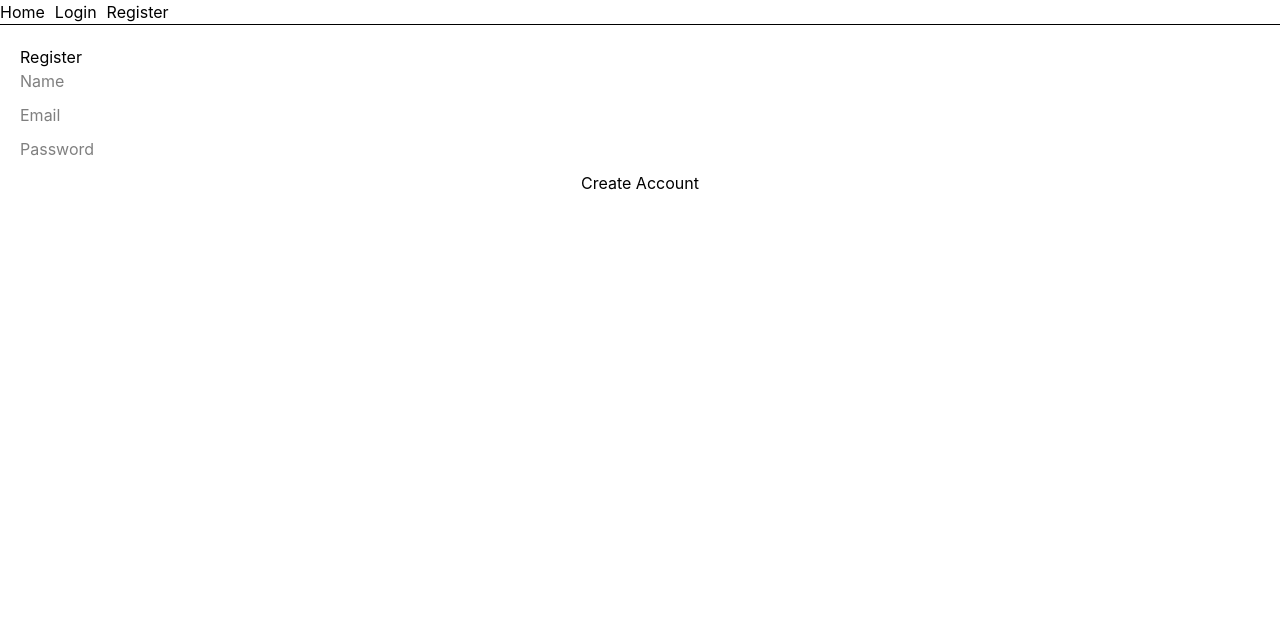
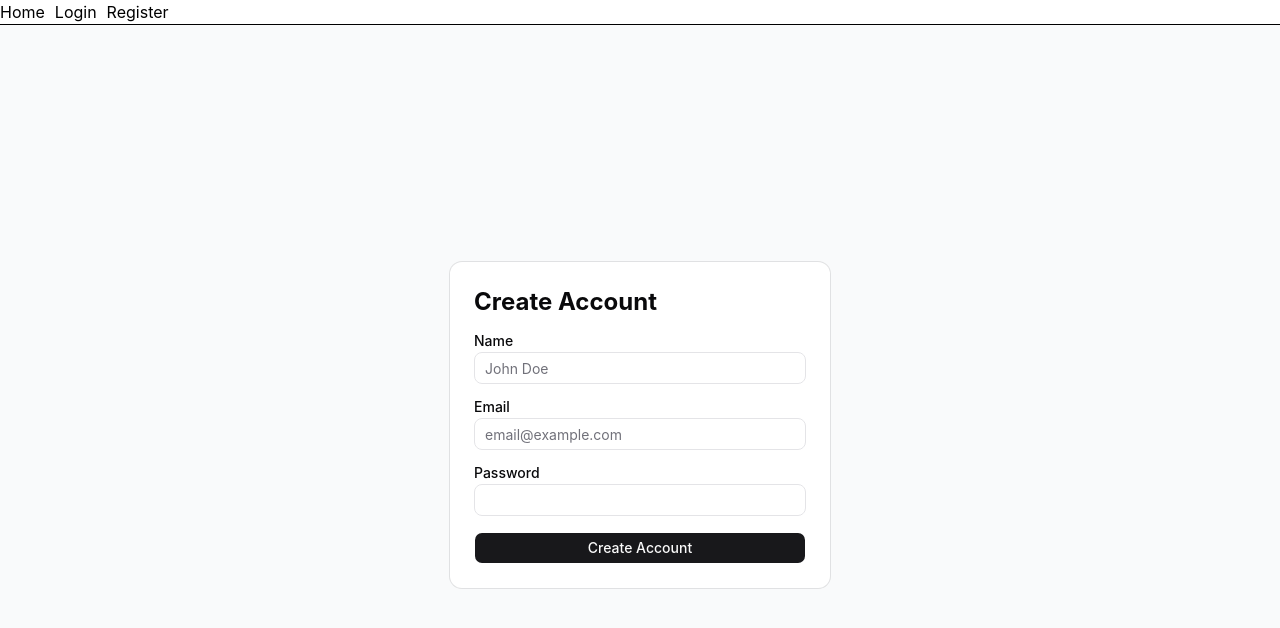
Before and after one commit to mohamedaffif/pern-auth, a React (Vite) app in the folder frontend/: page /register in a window 1280 px wide. Shown: the top 628 px of the page. Built offline with nearby package versions, Linux system fonts and the light colour scheme.

Commit message:
frontend register and login with reach-hk-form and zod

```diff
--- a/frontend/package.json
+++ b/frontend/package.json
@@ -10,6 +10,7 @@
     "preview": "vite preview"
   },
   "dependencies": {
+    "@hookform/resolvers": "^5.4.0",
     "@radix-ui/react-slot": "^1.2.4",
     "@tailwindcss/vite": "^4.3.0",
     "@tanstack/react-router": "^1.170.8",
@@ -17,7 +18,9 @@
     "clsx": "^2.1.1",
     "react": "^19.2.6",
     "react-dom": "^19.2.6",
-    "tailwind-merge": "^3.6.0"
+    "react-hook-form": "^7.76.1",
+    "tailwind-merge": "^3.6.0",
+    "zod": "^4.4.3"
   },
   "devDependencies": {
     "@eslint/js": "^10.0.1",
--- a/frontend/src/components/ui/label.tsx
+++ b/frontend/src/components/ui/label.tsx
@@ -1,14 +1,14 @@
 import * as React from "react"
-import { Label as LabelPrimitive } from "radix-ui"
+import { Label as LabelPrimitive } from "@radix-ui/react-label"
 
 import { cn } from "@/lib/utils"
 
 function Label({
   className,
   ...props
-}: React.ComponentProps<typeof LabelPrimitive.Root>) {
+}: React.ComponentProps<typeof LabelPrimitive>) {
   return (
-    <LabelPrimitive.Root
+    <LabelPrimitive
       data-slot="label"
       className={cn(
         "flex items-center gap-2 text-sm leading-none font-medium select-none group-data-[disabled=true]:pointer-events-none group-data-[disabled=true]:opacity-50 peer-disabled:cursor-not-allowed peer-disabled:opacity-50",
--- a/frontend/src/routes/login.tsx
+++ b/frontend/src/routes/login.tsx
@@ -1,20 +1,82 @@
 import { createFileRoute } from '@tanstack/react-router'
+import { useForm } from 'react-hook-form'
+import { z } from 'zod'
+import { zodResolver } from '@hookform/resolvers/zod'
+
+import { Button } from '@/components/ui/button'
+import { Input } from '@/components/ui/input'
+import { Card } from '@/components/ui/card'
+import { Label } from '@/components/ui/label'
 
 export const Route = createFileRoute('/login')({
-  component: LoginPage,
+  component: Login,
 })
 
-function LoginPage() {
+const schema = z.object({
+  email: z.string().email('Invalid email'),
+  password: z.string().min(6, 'Password too short'),
+})
+
+type FormData = z.infer<typeof schema>
+
+function Login() {
+  const {
+    register,
+    handleSubmit,
+    formState: { errors, isSubmitting },
+  } = useForm<FormData>({
+    resolver: zodResolver(schema),
+  })
+
+  const onSubmit = async (data: FormData) => {
+    console.log('Login data:', data)
+
+    // later: API call → backend login
+  }
+
   return (
-    <div style={{ padding: 20 }}>
-      <h1>Login</h1>
+    <div className="flex items-center justify-center h-screen bg-gray-50">
+      <Card className="w-95 p-6">
 
-      <form style={{ display: 'flex', flexDirection: 'column', gap: 10 }}>
-        <input placeholder="Email" />
-        <input type="password" placeholder="Password" />
+         <form
+        onSubmit={handleSubmit(onSubmit)}
+        autoComplete="off"
+        className="space-y-4"
+      >
 
-        <button type="submit">Login</button>
+        <h1 className="text-2xl font-bold">Welcome Back</h1>
+
+        {/* Email */}
+        <div className="space-y-1">
+          <Label>Email</Label>
+          <Input placeholder="email@example.com" {...register('email')} />
+          {errors.email && (
+            <p className="text-red-500 text-sm">
+              {errors.email.message}
+            </p>
+          )}
+        </div>
+
+        {/* Password */}
+        <div className="space-y-1">
+          <Label>Password</Label>
+          <Input type="password" {...register('password')} />
+          {errors.password && (
+            <p className="text-red-500 text-sm">
+              {errors.password.message}
+            </p>
+          )}
+        </div>
+
+        <Button
+          className="w-full"
+          onClick={handleSubmit(onSubmit)}
+          disabled={isSubmitting}
+        >
+          {isSubmitting ? 'Logging in...' : 'Login'}
+        </Button>
       </form>
+      </Card>
     </div>
   )
 }
--- a/frontend/src/routes/register.tsx
+++ b/frontend/src/routes/register.tsx
@@ -1,21 +1,90 @@
 import { createFileRoute } from '@tanstack/react-router'
+import { useForm } from 'react-hook-form'
+import { z } from 'zod'
+import { zodResolver } from '@hookform/resolvers/zod'
+
+import { Button } from '@/components/ui/button'
+import { Input } from '@/components/ui/input'
+import { Card } from '@/components/ui/card'
+import { Label } from '@/components/ui/label'
 
 export const Route = createFileRoute('/register')({
-  component: RegisterPage,
+  component: Register,
 })
 
-function RegisterPage() {
+const schema = z.object({
+  name: z.string().min(2, 'Name too short'),
+  email: z.string().email('Invalid email'),
+  password: z.string().min(6, 'Min 6 characters'),
+})
+
+type FormData = z.infer<typeof schema>
+
+function Register() {
+  const {
+    register,
+    handleSubmit,
+    formState: { errors, isSubmitting },
+  } = useForm<FormData>({
+    resolver: zodResolver(schema),
+  })
+
+  const onSubmit = async (data: FormData) => {
+    console.log('Register data:', data)
+
+    // later: API call here
+  }
+
   return (
-    <div style={{ padding: 20 }}>
-      <h1>Register</h1>
+    <div className="flex items-center justify-center h-screen bg-gray-50">
+      <Card className="w-95 p-6">
+          <form onSubmit={handleSubmit(onSubmit)} autoComplete="off"   className="space-y-4">
 
-      <form style={{ display: 'flex', flexDirection: 'column', gap: 10 }}>
-        <input placeholder="Name" />
-        <input placeholder="Email" />
-        <input type="password" placeholder="Password" />
+        <h1 className="text-2xl font-bold">Create Account</h1>
 
-        <button type="submit">Create Account</button>
-      </form>
+        {/* Name */}
+        <div className="space-y-1">
+          <Label>Name</Label>
+          <Input placeholder="John Doe" {...register('name')} />
+          {errors.name && (
+            <p className="text-red-500 text-sm">
+              {errors.name.message}
+            </p>
+          )}
+        </div>
+
+        {/* Email */}
+        <div className="space-y-1">
+          <Label>Email</Label>
+          <Input autoComplete="off" placeholder="email@example.com" {...register('email')} />
+          {errors.email && (
+            <p className="text-red-500 text-sm">
+              {errors.email.message}
+            </p>
+          )}
+        </div>
+
+        {/* Password */}
+        <div className="space-y-1">
+          <Label>Password</Label>
+          <Input type="password" {...register('password')} />
+          {errors.password && (
+            <p className="text-red-500 text-sm">
+              {errors.password.message}
+            </p>
+          )}
+        </div>
+
+        <Button
+          className="w-full"
+          type="submit"
+          onClick={handleSubmit(onSubmit)}
+          disabled={isSubmitting}
+        >
+          {isSubmitting ? 'Creating...' : 'Create Account'}
+        </Button>
+          </form>
+      </Card>
     </div>
   )
 }
--- a/package.json
+++ b/package.json
@@ -21,6 +21,7 @@
   "dependencies": {
     "@prisma/adapter-pg": "^7.8.0",
     "@prisma/client": "^7.8.0",
+    "@radix-ui/react-label": "^2.1.8",
     "bcryptjs": "^3.0.3",
     "cookie-parser": "^1.4.7",
     "cors": "^2.8.6",
```
Also changed, not shown: 1 other file (tests, documents, lock files or other folders).
